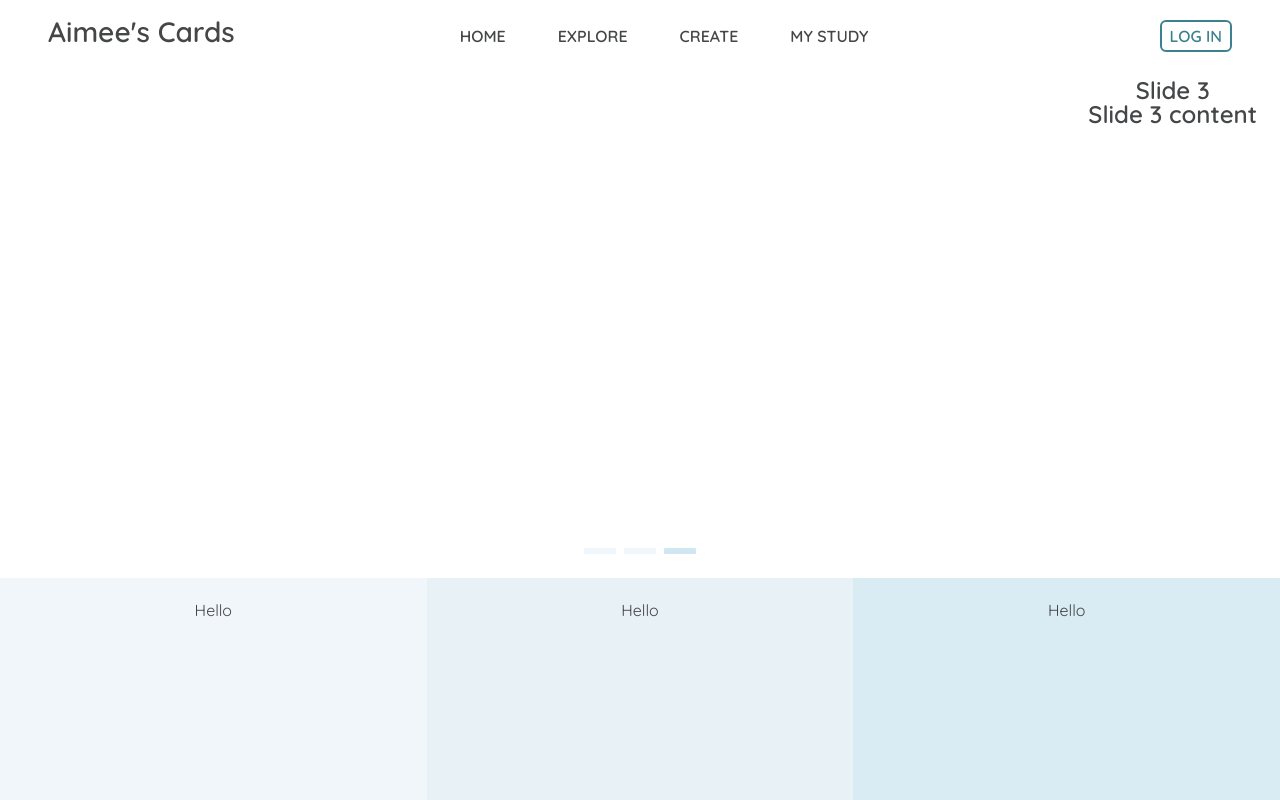
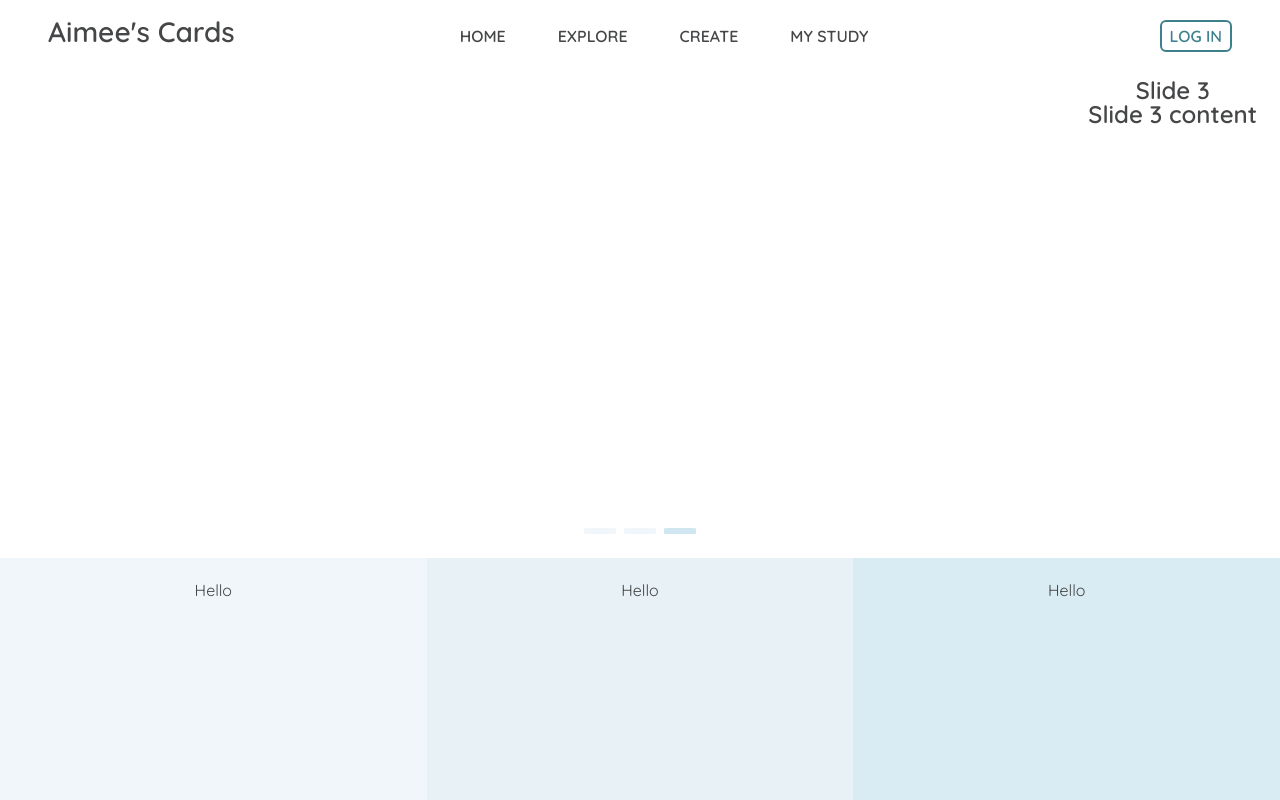
Before and after one commit to AimeeHa/Flashcards, a React (Vite) app in the folder flashcard-react/: page / in a window 1280 px wide. Shown: the top 800 px of the page. Built offline with nearby package versions, Linux system fonts and the light colour scheme.

Commit message:
minor changes to slideshow ratio

```diff
--- a/flashcard-react/src/App.css
+++ b/flashcard-react/src/App.css
@@ -14,7 +14,7 @@
   font-weight: 600;
   font-size: 24px;
   padding: 12px 12px 0px 12px;
-  height: 500px;
+  height: 480px;
 }
 
 .lower-half {
--- a/flashcard-react/src/Slideshow.css
+++ b/flashcard-react/src/Slideshow.css
@@ -12,7 +12,7 @@
 
 .slide {
   display: inline-block;
-  min-height: 460px;
+  min-height: 440px;
   width: 100%;
   border-radius: 10px;
   text-align: center;
```
